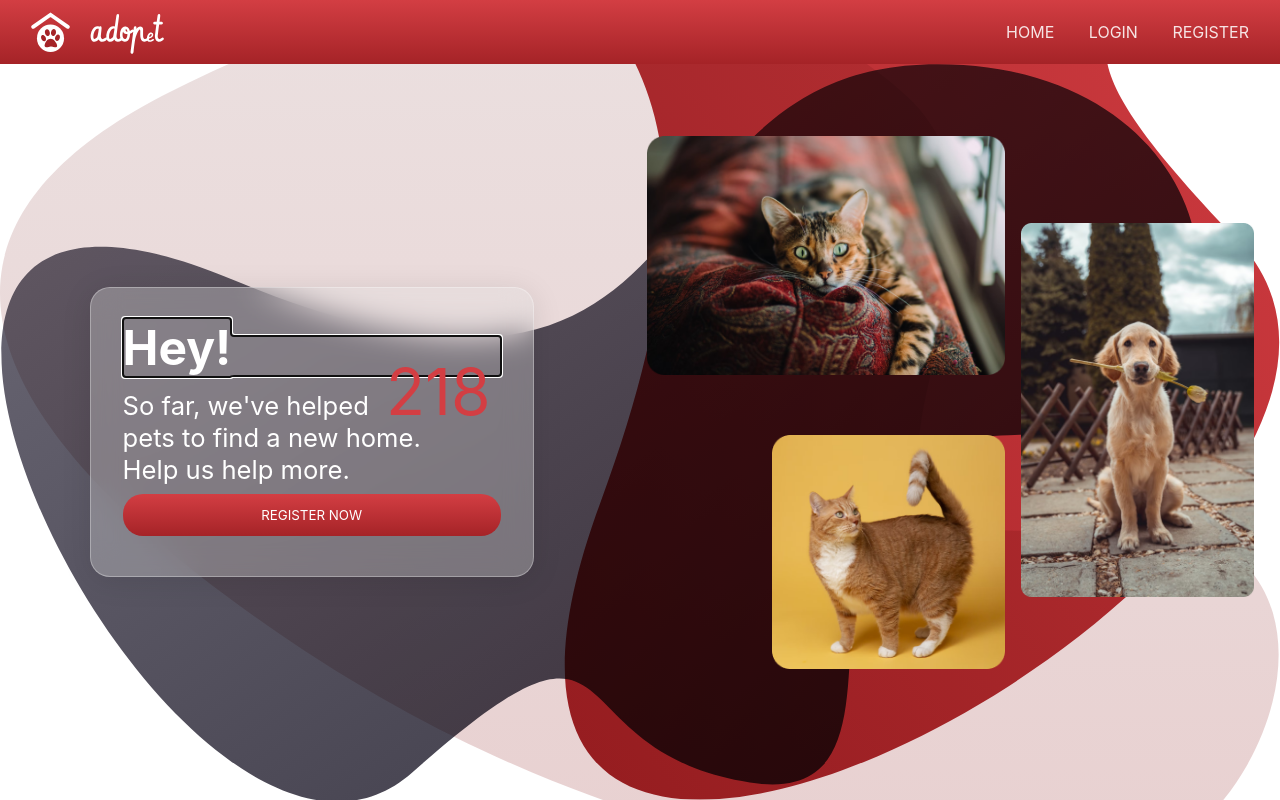
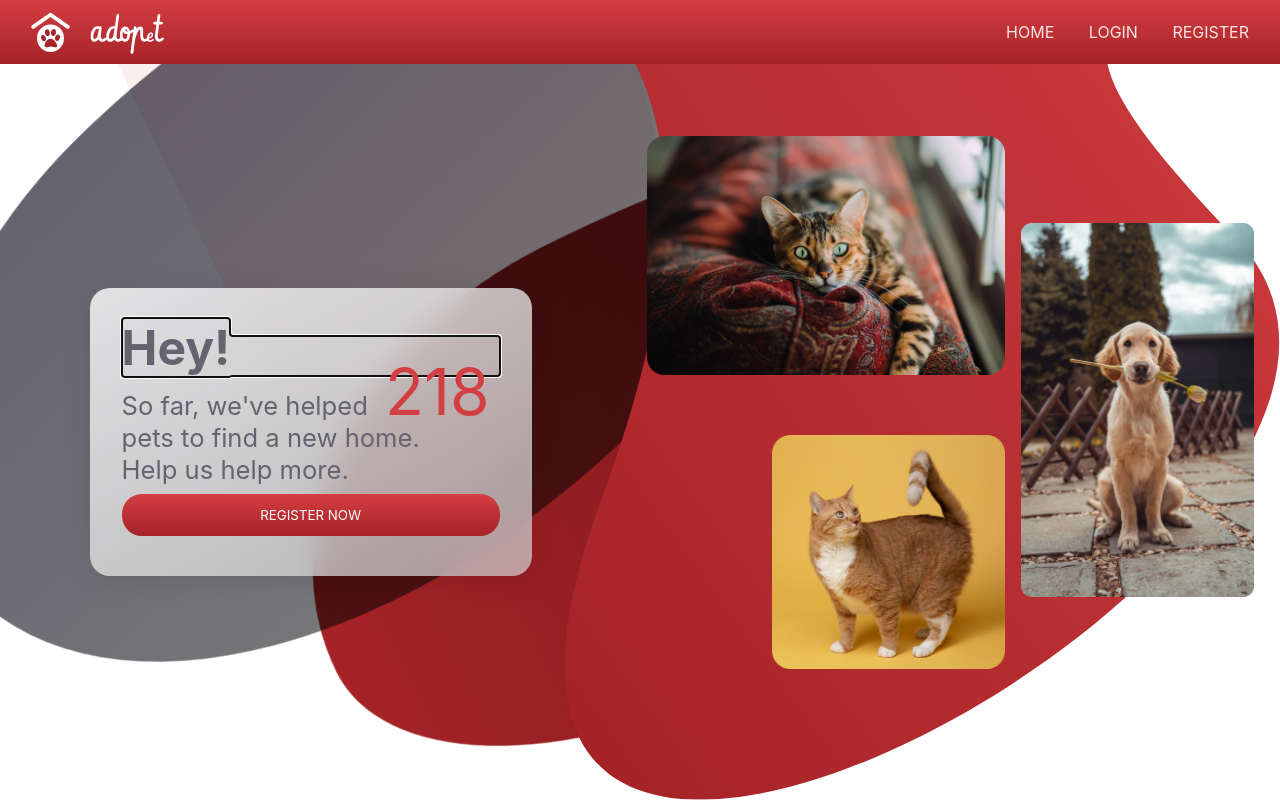
Before and after one commit to adopet-github/adopet, a Svelte app in the folder client/: page / in a window 1280 px wide. Built offline with nearby package versions, Linux system fonts and the light colour scheme.

Commit message:
[feat][backgroundAnimation]:background blob animation created, v1

```diff
--- /dev/null
+++ b/client/src/Components/BackgroundAnimation.svelte
@@ -0,0 +1,127 @@
+<script>
+  import cream from '../assets/SVGs/cream_blob_grad.svg';
+  import red from '../assets/SVGs/red_blob_grad.svg';
+  import grey from '../assets/SVGs/grey_blob_grad.svg';
+</script>
+
+<div class="container">
+  <div class="blob_cream" />
+  <div class="blob_red" />
+  <div class="blob_grey" />
+</div>
+
+<style>
+  .container {
+    min-height: 92vh;
+    width: 100%;
+    display: flex;
+    justify-content: center;
+    align-items: center;
+    position: absolute;
+    overflow: hidden;
+    z-index: -99;
+  }
+  .blob_red {
+    position: absolute;
+    width: 900px;
+    height: 900px;
+    background: #a52327;
+    background: linear-gradient(180deg, #a52327 0%, #6b1316 100%);
+    mix-blend-mode: multiply;
+    -webkit-animation: move_red 25s infinite alternate;
+    animation: move_red 25s infinite alternate;
+    transition: 1s cubic-bezier(0.07, 0.8, 0.16, 1);
+  }
+  .blob_cream {
+    position: absolute;
+    width: 300px;
+    height: 800px;
+    background: var(--cream);
+    background: linear-gradient(
+      180deg,
+      var(--cream) 0%,
+      rgb(247, 238, 238) 100%
+    );
+    mix-blend-mode: darken;
+    -webkit-animation: move_cream 25s infinite alternate;
+    animation: move_cream 22s infinite alternate;
+    transition: 1s cubic-bezier(0.07, 0.8, 0.16, 1);
+  }
+  .blob_grey {
+    position: absolute;
+    width: 600px;
+    height: 600px;
+    background: var(--lavender);
+    background: linear-gradient(180deg, var(--lavender) 0%, var(--grey) 100%);
+    mix-blend-mode: multiply;
+    -webkit-animation: move_grey 25s infinite alternate;
+    animation: move_grey 22s infinite alternate;
+    transition: 1s cubic-bezier(0.07, 0.8, 0.16, 1);
+  }
+
+  /* .blob:hover {
+    width: 520px;
+    height: 520px;
+    -webkit-filter: blur(30px);
+    filter: blur(30px);
+    box-shadow: inset 0 0 0 5px rgba(255, 255, 255, 0.6),
+      inset 100px 100px 0 0px #fa709a, inset 200px 200px 0 0px #784ba8,
+      inset 300px 300px 0 0px #2b86c5;
+  } */
+
+  @-webkit-keyframes move_red {
+    from {
+      transform: translate(-100px, -50px) rotate(-90deg);
+      border-radius: 24% 76% 35% 65% / 27% 36% 64% 73%;
+      width: 100px;
+    }
+
+    to {
+      transform: translate(500px, 100px) rotate(-10deg);
+      border-radius: 76% 24% 33% 67% / 68% 55% 45% 32%;
+      width: 300px;
+    }
+  }
+
+  @keyframes move_red {
+    from {
+      transform: translate(-100px, -50px) rotate(-90deg);
+      border-radius: 24% 76% 35% 65% / 27% 36% 64% 73%;
+      width: 300px;
+    }
+
+    to {
+      transform: translate(500px, 100px) rotate(-180deg);
+      border-radius: 76% 24% 33% 67% / 68% 55% 45% 32%;
+      width: 900px;
+    }
+  }
+
+  @keyframes move_cream {
+    from {
+      transform: translate(-100px, -500px) rotate(-270deg);
+      border-radius: 94% 76% 35% 65% / 97% 36% 64% 73%;
+      width: 300px;
+    }
+
+    to {
+      transform: translate(-500px, -50px) rotate(-90deg);
+      border-radius: 68% 55% 45% 99% / 76% 24% 33% 67%;
+      width: 800px;
+    }
+  }
+
+  @keyframes move_grey {
+    from {
+      transform: translate(-200px, -250px) rotate(-70deg);
+      border-radius: 24% 76% 35% 65% / 27% 36% 64% 73%;
+      width: 1200px;
+    }
+
+    to {
+      transform: translate(-500px, 100px) rotate(-0deg);
+      border-radius: 76% 24% 33% 67% / 68% 55% 45% 32%;
+      width: 400px;
+    }
+  }
+</style>
--- a/client/src/Pages/DashShelter.svelte
+++ b/client/src/Pages/DashShelter.svelte
@@ -1,4 +1,5 @@
 <script>
+  import BackgroundAnimation from '../Components/BackgroundAnimation.svelte';
   import DashProfileCard from '../Components/DashProfileCard.svelte';
   import DashStats from '../Components/DashStats.svelte';
   import ListCont from '../Components/ListCont.svelte';
--- a/client/src/Pages/Home.svelte
+++ b/client/src/Pages/Home.svelte
@@ -5,6 +5,7 @@
 
   import Button from '../Components/Button.svelte';
   import { useNavigate } from 'svelte-navigator';
+  import BackgroundAnimation from '../Components/BackgroundAnimation.svelte';
 
   const navigate = useNavigate();
 
@@ -14,8 +15,9 @@
 </script>
 
 <div class="main-container">
+  <BackgroundAnimation />
   <div class="content-left">
-    <div class="left-text">
+    <div class="left-text glass">
       <h1>Hey!</h1>
       <p>
         So far, we've helped <span>218</span> <br /> pets to find a new home.
@@ -43,13 +45,11 @@
   .main-container {
     display: flex;
     height: 92vh;
-    background-image: url('../assets/SVGs/red_blob_grad.svg'),
-      url('../assets/SVGs/grey_blob_grad.svg'),
-      url('../assets/SVGs/cream_blob_grad.svg');
+    background-image: url('../assets/SVGs/red_blob_grad.svg');
     background-blend-mode: multiply;
     background-repeat: no-repeat;
-    background-position: 100% 100%, 0% 0%, 100% 50%;
-    background-size: 1000px, 1200px, 100%;
+    background-position: 100% 100%;
+    background-size: 1000px;
   }
   .content-left,
   .content-right {
@@ -57,7 +57,7 @@
     flex: 1;
     padding: 2%;
     /* color: #d33e43; */
-    color: white;
+    color: var(--lavender);
     display: flex;
     flex-direction: column;
     justify-content: center;
@@ -91,12 +91,10 @@
 
   .left-text {
     padding: 2rem;
-    background: rgba(223, 223, 223, 0.33);
     border-radius: 20px;
     box-shadow: 0 4px 30px rgba(0, 0, 0, 0.1);
     backdrop-filter: blur(15px);
     -webkit-backdrop-filter: blur(5px);
-    border: 1px solid rgba(255, 255, 255, 0.31);
   }
 
   .content-right {
```
